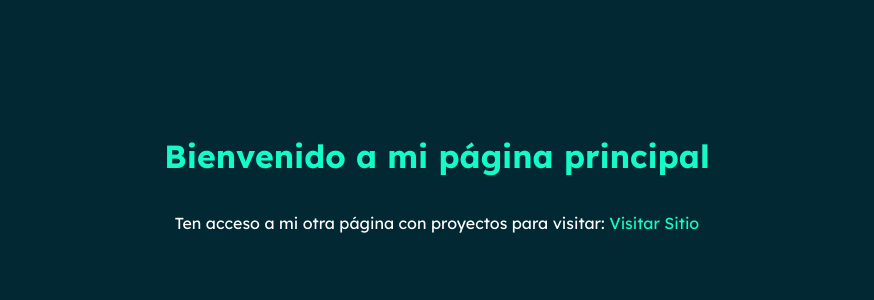
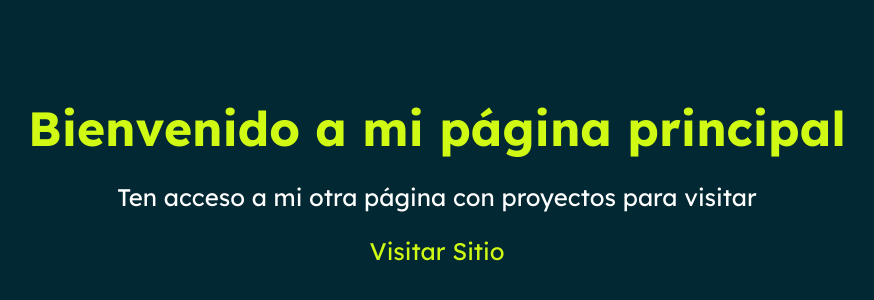
Before and after one commit to osotripolar/render, a website: page static/index.html in a window 1280 px wide. Shown: the part 218-518 px from the top of the page, without its empty margins (203-1077 px from the left). Drawn offline with Linux system fonts and the light colour scheme.

Commit message:
correccion visual

```diff
--- a/index.js
+++ b/index.js
@@ -11,5 +11,7 @@ app.use('/',(req,res)=>{
     })
 })
 
+
+// Ejecución
 app.listen(3000)
 console.log('Server on port', 3000)
--- a/static/index.html
+++ b/static/index.html
@@ -11,12 +11,12 @@
 <style>
 
     :root{
-        --color-principal : rgb(20, 250, 200);
+        --color-principal : rgb(208, 250, 20);
+        --color-secundario: rgb(2, 41, 51);
     }
 
     body{
         min-height: 100dvh;
-        min-width: 100dvw;
         margin: 0;
 
         display: flex;
@@ -24,26 +24,51 @@
         justify-content: center;
         align-items: center;
 
-        text-align: center;
         font-family: 'Lexend Deca', san-serif;
 
-        background-color: rgb(2, 41, 51);
+        background-color: var(--color-secundario);
         color: white
     }
 
+    main{
+        display: flex;
+        flex-direction: column;
+        font-size: 1.5rem;
+        text-align: center;
+    }
+
+    main h1{
+        margin: 0;
+    }
+
     h1{
-
         color: var(--color-principal);
+        font-size: 2em;
     }
 
     a{
         color: var(--color-principal);
         text-decoration: none;
+        font-1rem: 1em;
+    }
+
+    p{
+        font-size: 1em;
+    }
+
+    @media (max-width: 768px) {
+
+        main{
+            font-size: 0.6rem;
+        }
     }
 
 </style>
 <body>
-    <h1>Bienvenido a mi página principal</h1>
-    <p>Ten acceso a mi otra página con proyectos para visitar: <a href="https://osotripolar.github.io/osotripolar/">Visitar Sitio</a></p>
+    <main>
+        <h1>Bienvenido a mi página principal</h1>
+        <p>Ten acceso a mi otra página con proyectos para visitar</p>
+        <a href="https://osotripolar.github.io/osotripolar/">Visitar Sitio</a>
+    </main>
 </body>
 </html>
```
